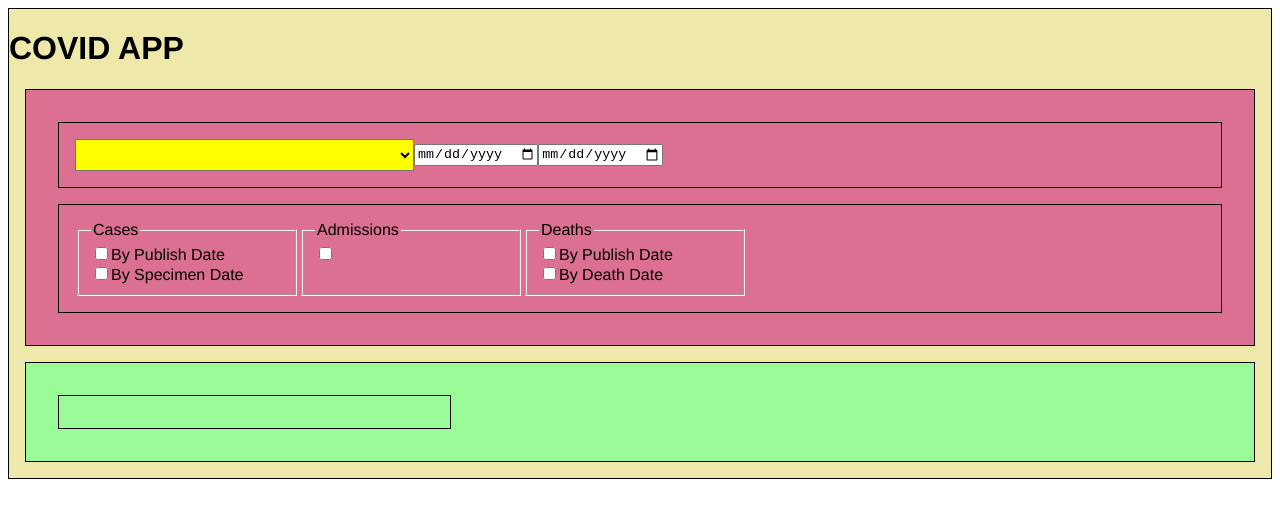
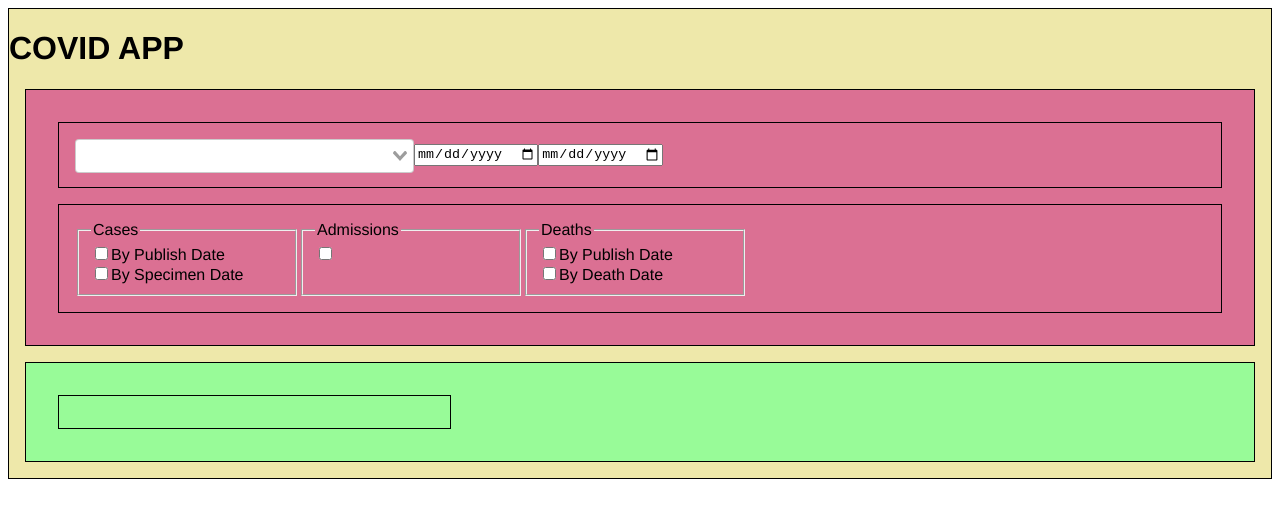
Before and after one commit to peaky76/covid_stats_app, a Vue app: page / in a window 1280 px wide. Shown: the top 518 px of the page. Built offline with nearby package versions, Linux system fonts and the light colour scheme; what vue-google-charts would draw is missing.

Commit message:
dropdown restyled

```diff
--- a/package.json
+++ b/package.json
@@ -11,7 +11,8 @@
     "highcharts": "^8.1.2",
     "moment": "^2.27.0",
     "vue": "^2.6.11",
-    "vue-google-charts": "^0.3.3"
+    "vue-google-charts": "^0.3.3",
+    "vue-select": "^3.10.8"
   },
   "devDependencies": {
     "@vue/cli-plugin-babel": "~4.4.0",
--- a/src/components/input_sub/InputCheckbox.vue
+++ b/src/components/input_sub/InputCheckbox.vue
@@ -73,36 +73,3 @@ input:disabled + label {
   color: grey;
 }
 </style>
-
-// newCasesByPublishDate
-// cumCasesByPublishDate
-// newCasesBySpecimenDate
-// cumCasesBySpecimenDate
-// maleCases
-// femaleCases
-
-// newAdmissions
-// cumAdmissions
-// cumAdmissionsByAge
-
-// cumTestsByPublishDate
-// newTestsByPublishDate
-
-// covidOccupiedMVBeds
-// hospitalCases
-
-// plannedCapacityByPublishDate
-
-// newDeathsByPublishDate
-// cumDeathsByPublishDate
-// newDeathsByDeathDate
-// cumDeathsByDeathDate
-// femaleDeaths
-// maleDeaths
-
-
-
-'"filterPrettyName": "filterActualName"'
-
-
-&structure={"banana":"cumCasesBySpecimenDate","deaths":"newDeathsByPublishDate"}'
--- a/src/components/input_sub/InputLocationDropdown.vue
+++ b/src/components/input_sub/InputLocationDropdown.vue
@@ -1,12 +1,15 @@
 <template>
-  <select v-model="selectedLocation" v-if="locations" v-on:change="locationMethod">
-    <option
-      :value="location"
-      v-for="(location, index) in locations"
-      :key="index"
-      :class="location.areaType"
-    >{{location | locationFormatter}}</option>
-  </select>
+  <v-select
+    id="location-dropdown"
+    label="areaName"
+    :options="locations"
+    @input="sendLocation"
+    v-model="selectedLocation"
+  >
+    <template v-slot:option="option">
+      <span :class="option.areaType">{{option.areaName}}</span>
+    </template>
+  </v-select>
 </template>
 
 <script>
@@ -42,8 +45,7 @@ export default {
       .sort((a, b) => LocationHelper.sortLocations(a, b));
   },
   methods: {
-    locationMethod() {
-      // console.log("pre-eventBus", this.selectedLocation);
+    sendLocation() {
       eventBus.$emit("location", this.selectedLocation);
       eventBus.$emit("selected-area-type", this.selectedLocation.areaType);
     },
@@ -52,20 +54,15 @@ export default {
 </script>
 
 <style scoped>
-select {
-  background-color: yellow;
+#location-dropdown {
   height: 2rem;
   width: 30%;
 }
-/* .nation {
+.nation {
   color: red;
-  background-color: darkgrey;
   text-transform: uppercase;
 }
 .region {
   color: orange;
-  background-color: lightgrey;
-} */
+}
 </style>
-
-// &filters=areaType=utla;areaName=????
```
Also changed, not shown: src/main.js (+10 -7 lines), 1 other file (tests, documents, lock files or other folders).
